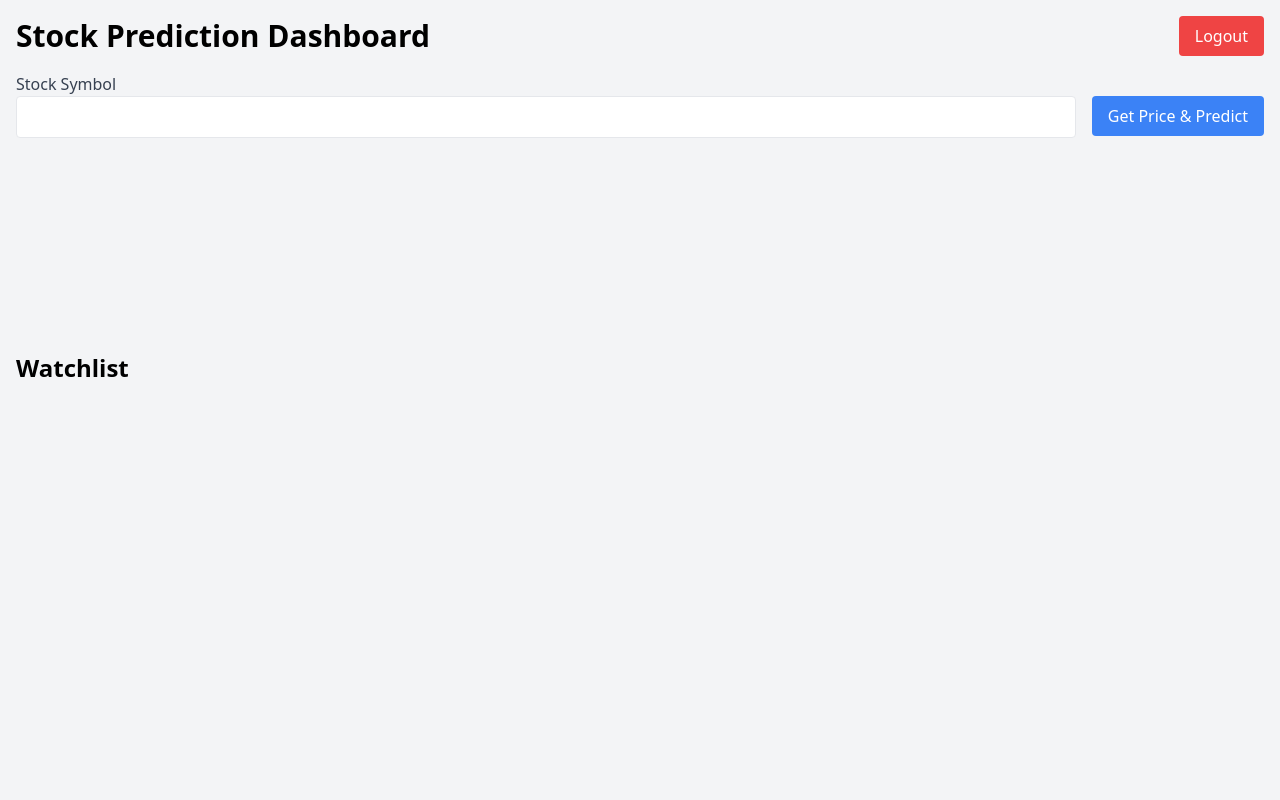
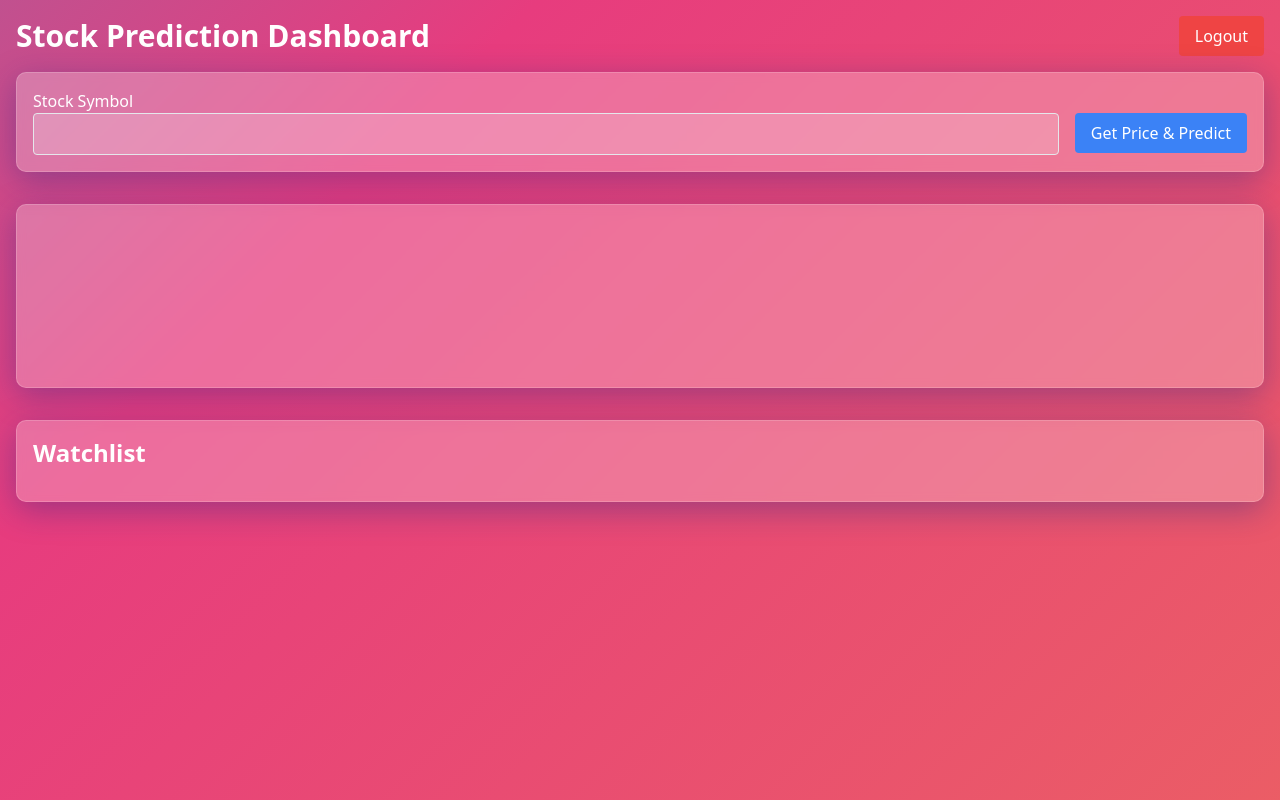
Before and after one commit to ratnam1510/PredictStock, a Python web app: template templates/dashboard.html in a window 1280 px wide. Run offline with Jinja, Linux system fonts and the light colour scheme; the template is opened without the code that fills it, so the values that code supplies are empty; a map, chart or similar area stays blank.

Commit message:
Update dashboard.html

```diff
--- a/templates/dashboard.html
+++ b/templates/dashboard.html
@@ -6,36 +6,94 @@
     <title>Stock Prediction Dashboard</title>
     <link rel="stylesheet" href="https://cdnjs.cloudflare.com/ajax/libs/tailwindcss/2.2.19/tailwind.min.css">
     <script src="https://cdn.jsdelivr.net/npm/chart.js"></script>
+    <style>
+        @keyframes fadeIn {
+            from { opacity: 0; transform: translateY(-20px); }
+            to { opacity: 1; transform: translateY(0); }
+        }
+
+        @keyframes slideIn {
+            from { transform: translateX(-50px); opacity: 0; }
+            to { transform: translateX(0); opacity: 1; }
+        }
+
+        @keyframes gradientFlow {
+            0% { background-position: 0% 50%; }
+            50% { background-position: 100% 50%; }
+            100% { background-position: 0% 50%; }
+        }
+
+        body {
+            background: linear-gradient(-45deg, #ee7752, #e73c7e, #23a6d5, #23d5ab);
+            background-size: 400% 400%;
+            animation: gradientFlow 15s ease infinite;
+        }
+
+        .animate-fade-in {
+            animation: fadeIn 0.5s ease-out;
+        }
+
+        .animate-slide-in {
+            animation: slideIn 0.5s ease-out;
+        }
+
+        .input-transition {
+            transition: all 0.3s ease;
+        }
+
+        .input-transition:focus {
+            transform: scale(1.02);
+            box-shadow: 0 0 0 3px rgba(255, 255, 255, 0.5);
+        }
+
+        .button-transition {
+            transition: all 0.3s ease;
+        }
+
+        .button-transition:hover {
+            transform: translateY(-2px);
+            box-shadow: 0 4px 6px rgba(0, 0, 0, 0.1);
+        }
+
+        .glass-effect {
+            background: rgba(255, 255, 255, 0.25);
+            box-shadow: 0 8px 32px 0 rgba(31, 38, 135, 0.37);
+            backdrop-filter: blur(4px);
+            -webkit-backdrop-filter: blur(4px);
+            border-radius: 10px;
+            border: 1px solid rgba(255, 255, 255, 0.18);
+        }
+    </style>
 </head>
-<body class="bg-gray-100">
+<body class="min-h-screen text-white">
     <div class="container mx-auto p-4">
-        <div class="flex justify-between items-center mb-4">
+        <div class="flex justify-between items-center mb-4 animate-fade-in">
             <h1 class="text-3xl font-bold">Stock Prediction Dashboard</h1>
-            <button id="logout-btn" class="bg-red-500 text-white px-4 py-2 rounded hover:bg-red-600">Logout</button>
+            <button id="logout-btn" class="bg-red-500 text-white px-4 py-2 rounded hover:bg-red-600 button-transition">Logout</button>
         </div>
-        <form id="stock-form" class="mb-8">
+        <form id="stock-form" class="mb-8 glass-effect p-4 rounded-lg animate-fade-in" style="animation-delay: 0.1s;">
             <div class="flex space-x-4">
                 <div class="flex-1">
-                    <label for="symbol" class="block text-gray-700">Stock Symbol</label>
-                    <input type="text" id="symbol" name="symbol" required class="w-full px-3 py-2 border rounded">
+                    <label for="symbol" class="block text-white">Stock Symbol</label>
+                    <input type="text" id="symbol" name="symbol" required class="w-full px-3 py-2 border rounded input-transition bg-white bg-opacity-20 text-white placeholder-white::placeholder">
                 </div>
                 <div class="flex-none">
-                    <label class="block text-gray-700">&nbsp;</label>
-                    <button type="submit" class="bg-blue-500 text-white px-4 py-2 rounded hover:bg-blue-600">Get Price & Predict</button>
+                    <label class="block text-white">&nbsp;</label>
+                    <button type="submit" class="bg-blue-500 text-white px-4 py-2 rounded hover:bg-blue-600 button-transition">Get Price & Predict</button>
                 </div>
             </div>
         </form>
-        <div id="error-message" class="bg-red-100 border border-red-400 text-red-700 px-4 py-3 rounded relative mb-4 hidden" role="alert">
+        <div id="error-message" class="bg-red-100 border border-red-400 text-red-700 px-4 py-3 rounded relative mb-4 hidden animate-fade-in" role="alert">
             <span class="block sm:inline" id="error-text"></span>
         </div>
-        <div id="loading" class="text-center mb-4 hidden">
+        <div id="loading" class="text-center mb-4 hidden animate-fade-in">
             <svg class="animate-spin h-5 w-5 mr-3 inline-block" viewBox="0 0 24 24">
                 <circle class="opacity-25" cx="12" cy="12" r="10" stroke="currentColor" stroke-width="4"></circle>
                 <path class="opacity-75" fill="currentColor" d="M4 12a8 8 0 018-8V0C5.373 0 0 5.373 0 12h4zm2 5.291A7.962 7.962 0 014 12H0c0 3.042 1.135 5.824 3 7.938l3-2.647z"></path>
             </svg>
             Loading...
         </div>
-        <div id="results" class="bg-white p-4 rounded shadow-md hidden">
+        <div id="results" class="glass-effect p-4 rounded-lg shadow-md hidden animate-fade-in" style="animation-delay: 0.2s;">
             <h2 class="text-xl font-bold mb-2">Results</h2>
             <p>Symbol: <span id="result-symbol" class="font-bold"></span></p>
             <p>Current Price: $<span id="result-current-price"></span></p>
@@ -44,17 +102,19 @@
             <p>Recommendation: <span id="recommendation" class="font-bold"></span></p>
             <p>Market Status: <span id="market-status"></span></p>
             <p id="last-trading-time" class="hidden">Last Trading Time: <span></span></p>
-            <button id="favorite-btn" class="mt-4 bg-yellow-500 text-white px-4 py-2 rounded hover:bg-yellow-600">Add to Favorites</button>
+            <button id="favorite-btn" class="mt-4 bg-yellow-500 text-white px-4 py-2 rounded hover:bg-yellow-600 button-transition">Add to Favorites</button>
         </div>
-        <canvas id="price-chart" class="mt-8"></canvas>
+        <div class="glass-effect p-4 rounded-lg mt-8 animate-fade-in" style="animation-delay: 0.3s;">
+            <canvas id="price-chart"></canvas>
+        </div>
 
-        <div id="watchlist" class="mt-8">
+        <div id="watchlist" class="mt-8 glass-effect p-4 rounded-lg animate-fade-in" style="animation-delay: 0.4s;">
             <h2 class="text-2xl font-bold mb-4">Watchlist</h2>
             <ul id="watchlist-items" class="space-y-2"></ul>
         </div>
     </div>
     <script>
-        const stockForm = document.getElementById('stock-form');
+       const stockForm = document.getElementById('stock-form');
         const results = document.getElementById('results');
         const errorMessage = document.getElementById('error-message');
         const errorText = document.getElementById('error-text');
```
